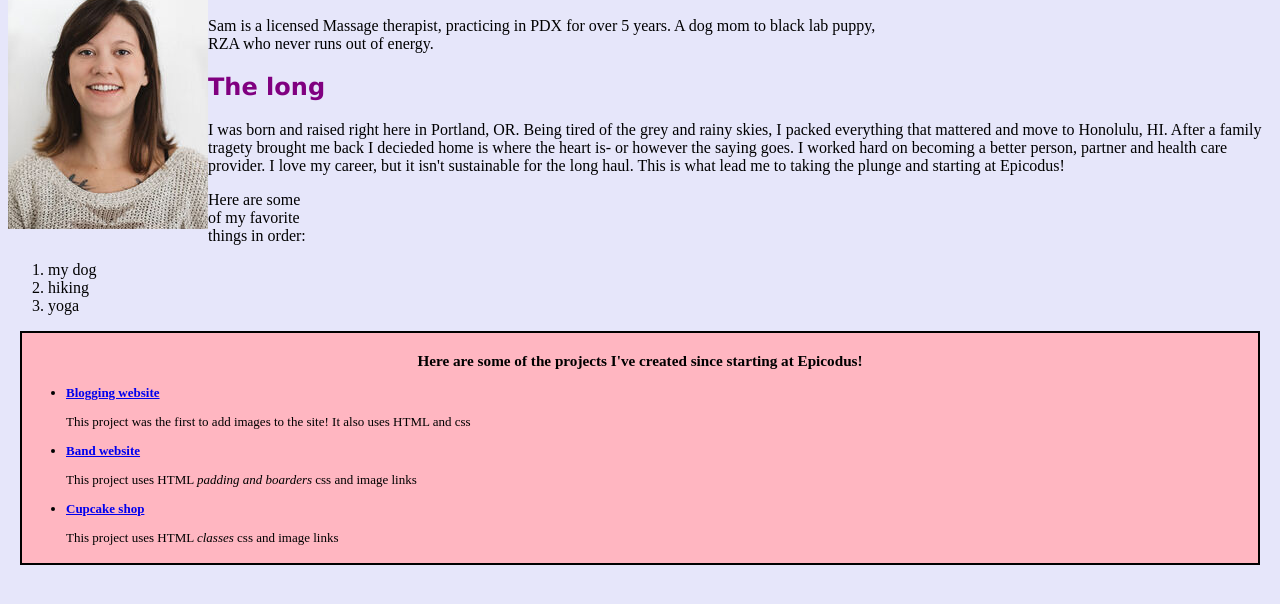
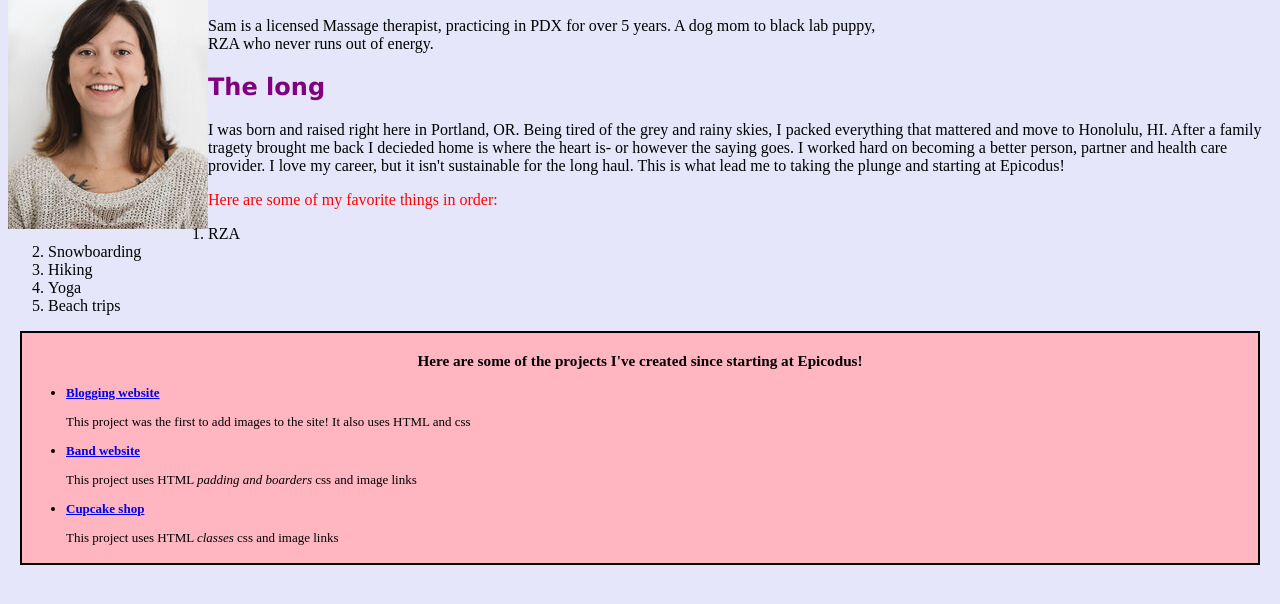
Before and after one commit to sweigandt/portfolio-landing-page, a plain HTML site: page index.html in a window 1280 px wide. Shown: the part 112-716 px from the top of the page. Drawn offline with Linux system fonts and the light colour scheme.

Commit message:
add span

```diff
--- a/css/styles.css
+++ b/css/styles.css
@@ -28,6 +28,10 @@ body {
   background-color:lavender;
 }
 
+.highlight {
+  color: red;
+}
+
 h3 {
   text-align: center;
 
@@ -40,8 +44,3 @@ h3 {
   padding: 4px;
   background-color: lightpink;
 }
-
-.hobbies-list{
-  width: 300px;
-
-}
--- a/index.html
+++ b/index.html
@@ -13,11 +13,13 @@
     <p class="long">I was born and raised right here in Portland, OR. Being tired of the grey and rainy skies, I packed everything that mattered and move to Honolulu, HI. After a family tragety brought me back I decieded home is where the heart is- or however the saying goes. I worked hard on becoming a better person, partner and health care provider. I love my career, but it isn't sustainable for the long haul. This is what lead me to taking the plunge and starting at Epicodus!</p>
 
   <div class="hobbies-list">
-    <p>Here are some of my favorite things in order:</p>
+    <p span class="highlight"></pspan>Here are some of my favorite things in order:</p>
        <ol>
-        <li>my dog</li>
-        <li>hiking</li>
-        <li>yoga</li>
+        <li>RZA</span></li>
+        <li>Snowboarding</li>
+        <li>Hiking</li>
+        <li>Yoga</li>
+        <li>Beach trips</li>
       </ol>
   </div>
 
```
